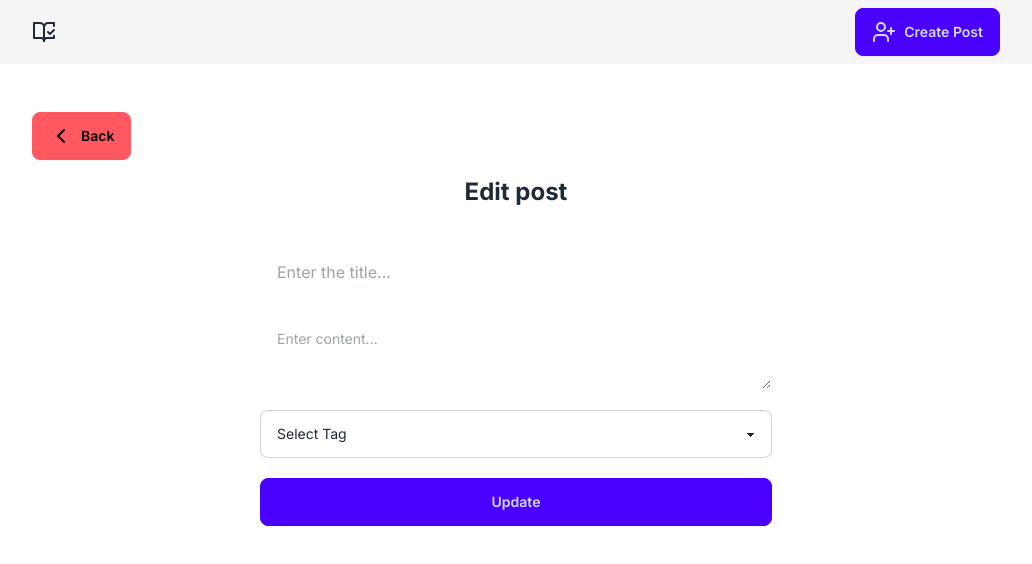
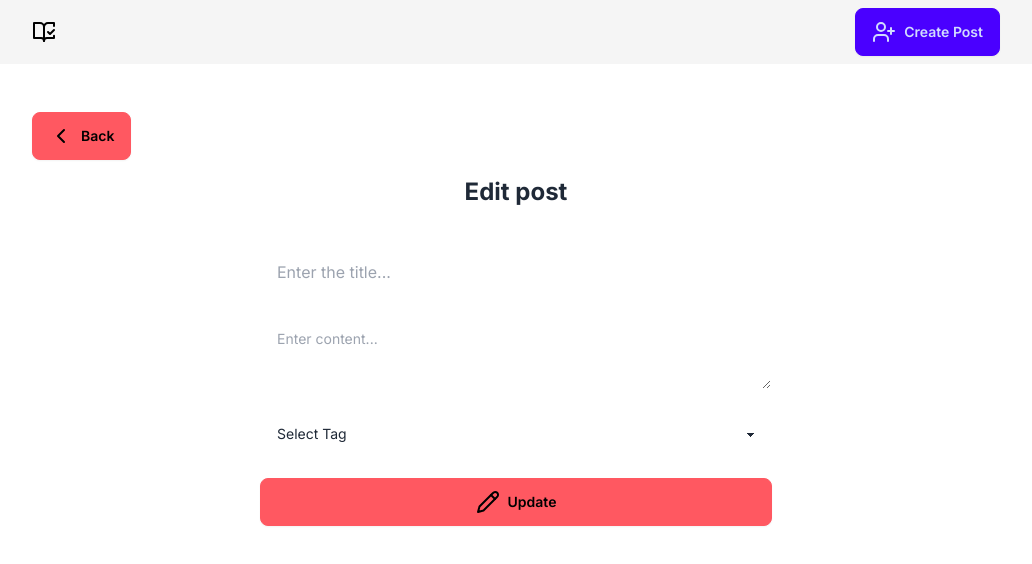
Before and after one commit to Racine14Creator/blogNextPrisma, a Next.js app: page /edit/1 in a window 1280 px wide. Shown: the top 564 px of the page, without its empty margins (124-1156 px from the left). Built offline with nearby package versions, Linux system fonts and the light colour scheme.

Commit message:
Lucide-React Icons

```diff
--- a/src/components/FormPost.tsx
+++ b/src/components/FormPost.tsx
@@ -1,8 +1,9 @@
 "use client"
 
-import { FormInputPost } from "@/app/types"
-import { FC } from "react"
-import { SubmitHandler, useForm } from "react-hook-form"
+import { FormInputPost } from "@/app/types";
+import { Pencil, UserPlus } from "lucide-react";
+import { FC } from "react";
+import { SubmitHandler, useForm } from "react-hook-form";
 
 interface FormPostProps {
     submit: SubmitHandler<FormInputPost>;
@@ -17,13 +18,13 @@ const FormPost: FC<FormPostProps> = ({ submit, isEditing }) => {
             <input
                 {...register("title", { required: true })}
                 type="text"
-                placeholder="Enter the title..." className="input w-full max-w-lg border" />
+                placeholder="Enter the title..." className="input w-full max-w-lg border border-spacing-1 border-white" />
             <textarea
                 {...register("content", { required: true })}
-                className="textarea w-full max-w-lg" placeholder="Enter content..."></textarea>
+                className="textarea w-full max-w-lg border border-spacing-1 border-white" placeholder="Enter content..."></textarea>
             <select
                 {...register("tag", { required: true })}
-                className="select select-bordered w-full max-w-lg"
+                className="select select-bordered w-full max-w-lg border border-spacing-1 border-white"
                 defaultValue={''}>
                 <option disabled value={''}>Select Tag</option>
                 <option>Python</option>
@@ -31,8 +32,11 @@ const FormPost: FC<FormPostProps> = ({ submit, isEditing }) => {
                 <option>Javascript</option>
                 <option>TypeScript</option>
             </select>
-            <button className="btn btn-primary w-full max-w-lg">
-                {isEditing ? 'Update' : 'Create'}
+            <button className={`btn ${isEditing ? 'btn-error' : 'btn-primary'} w-full max-w-lg`}>
+                {isEditing ? (
+                    <Pencil />
+                ) : (<UserPlus />)}
+                {isEditing ? `Update` : `Create`}
             </button>
         </form>
     )
--- a/src/components/Navbar.tsx
+++ b/src/components/Navbar.tsx
@@ -6,7 +6,7 @@ const Navbar = () => {
         <div className="navbar bg-neutral-100">
             <div className="container">
                 <div className="flex-1">
-                    <Link href={'/'}><BookOpenCheck /></Link>
+                    <Link href={'/'}><BookOpenCheck color="black" /></Link>
                 </div>
                 <div className="flex-none">
                     <Link href='/create' className="btn btn-primary">
```
